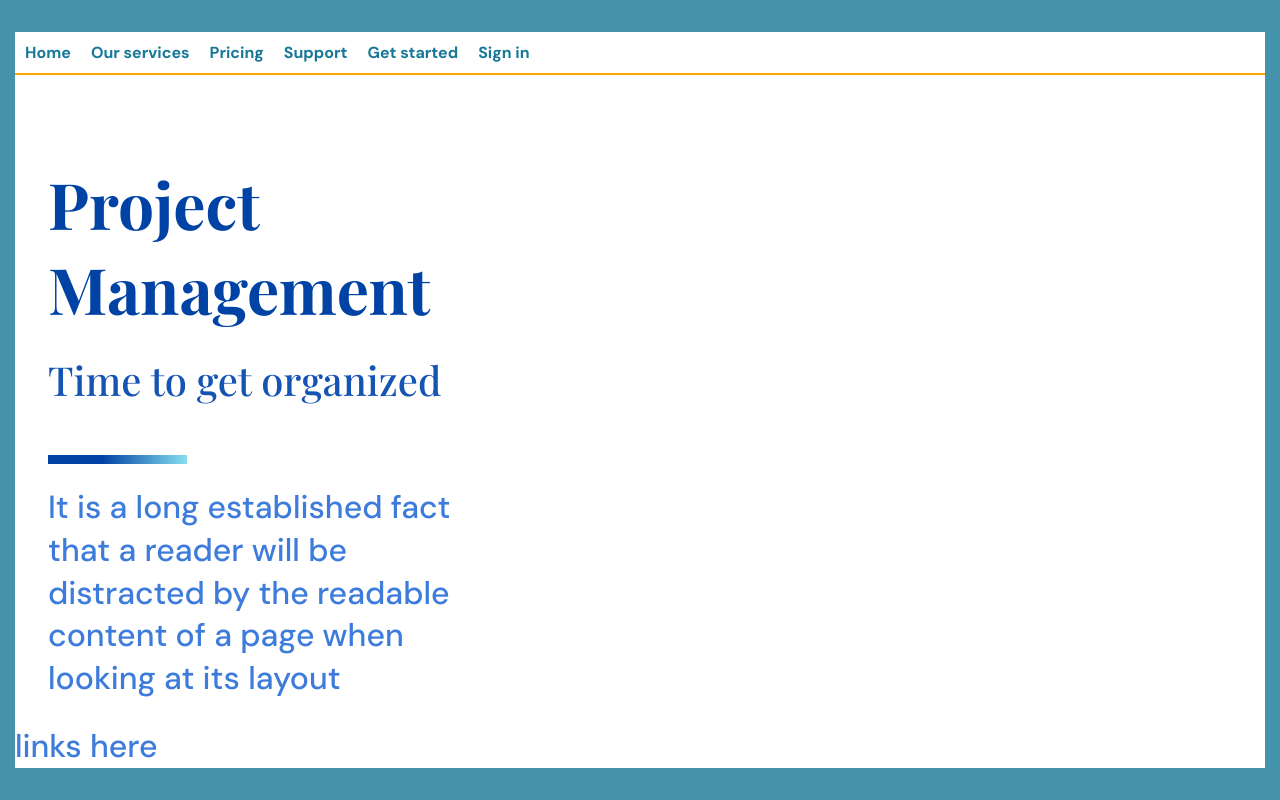
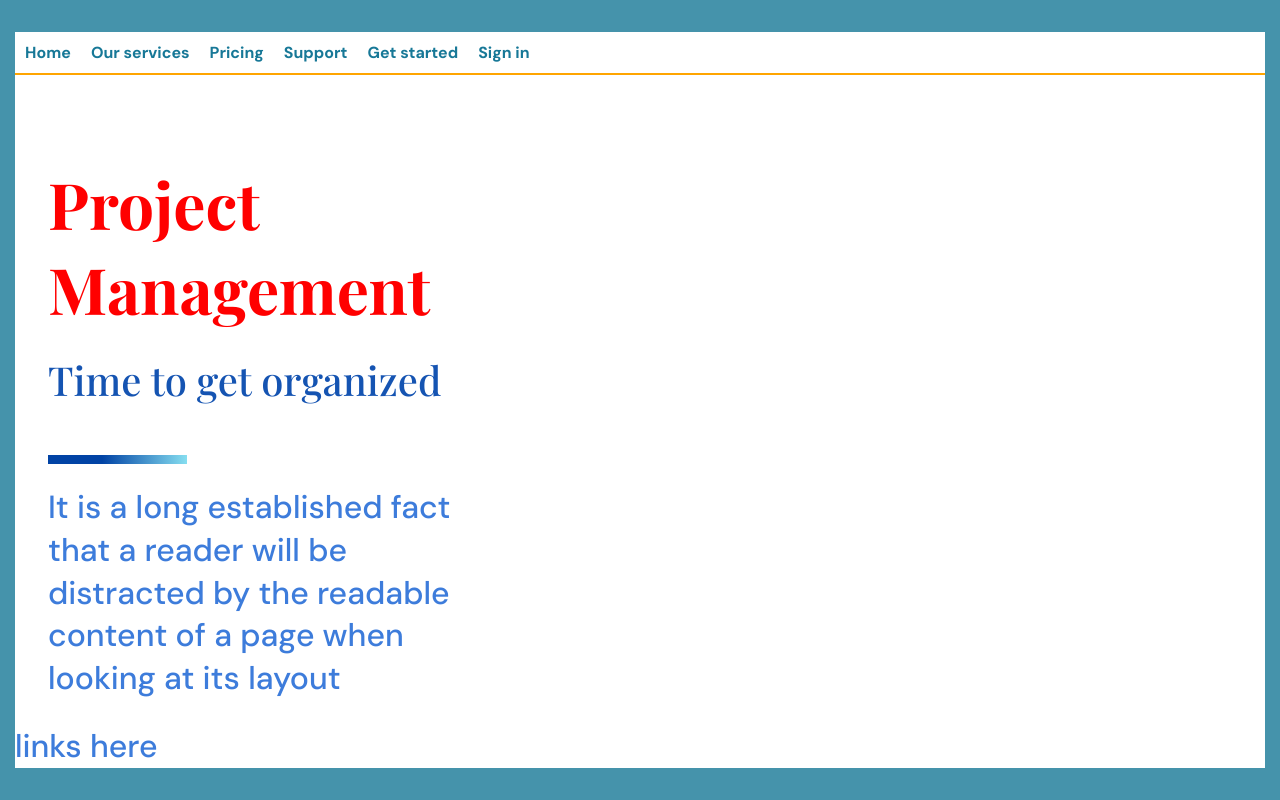
Before and after one commit to Enilokad/basic-landing-page, a plain HTML site: page index.html in a window 1280 px wide. Drawn offline with nearby package versions, Linux system fonts and the light colour scheme.

Commit message:
Color test.

```diff
--- a/css/main.css
+++ b/css/main.css
@@ -55,7 +55,8 @@ h1, h2 {
 }
 
 h1 {
-	color: #0143A5;
+	/* color: #0143A5; */
+	color: red;
 	font-weight: 700;
 	font-size: 64px;
 	line-height: 133.3%;
```
